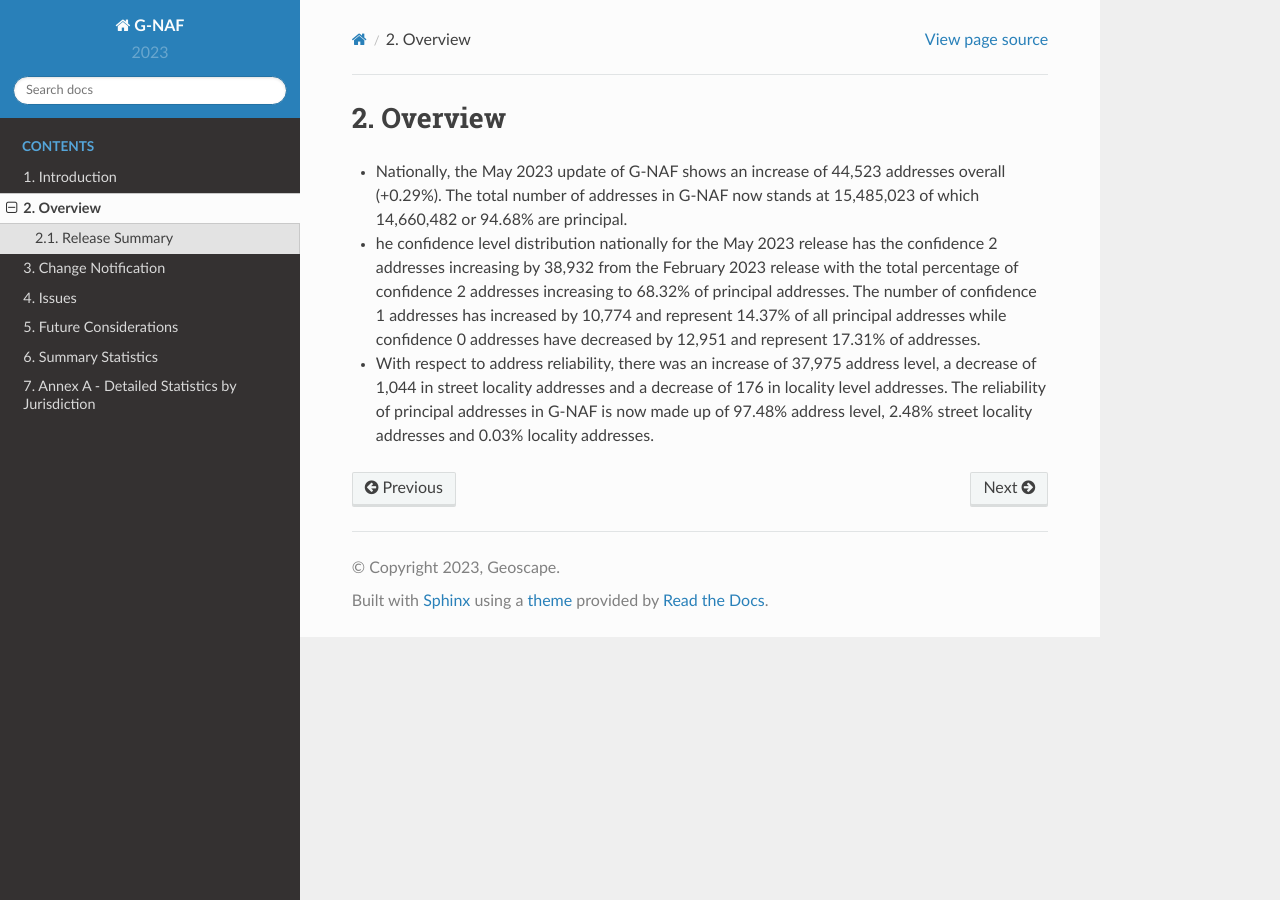
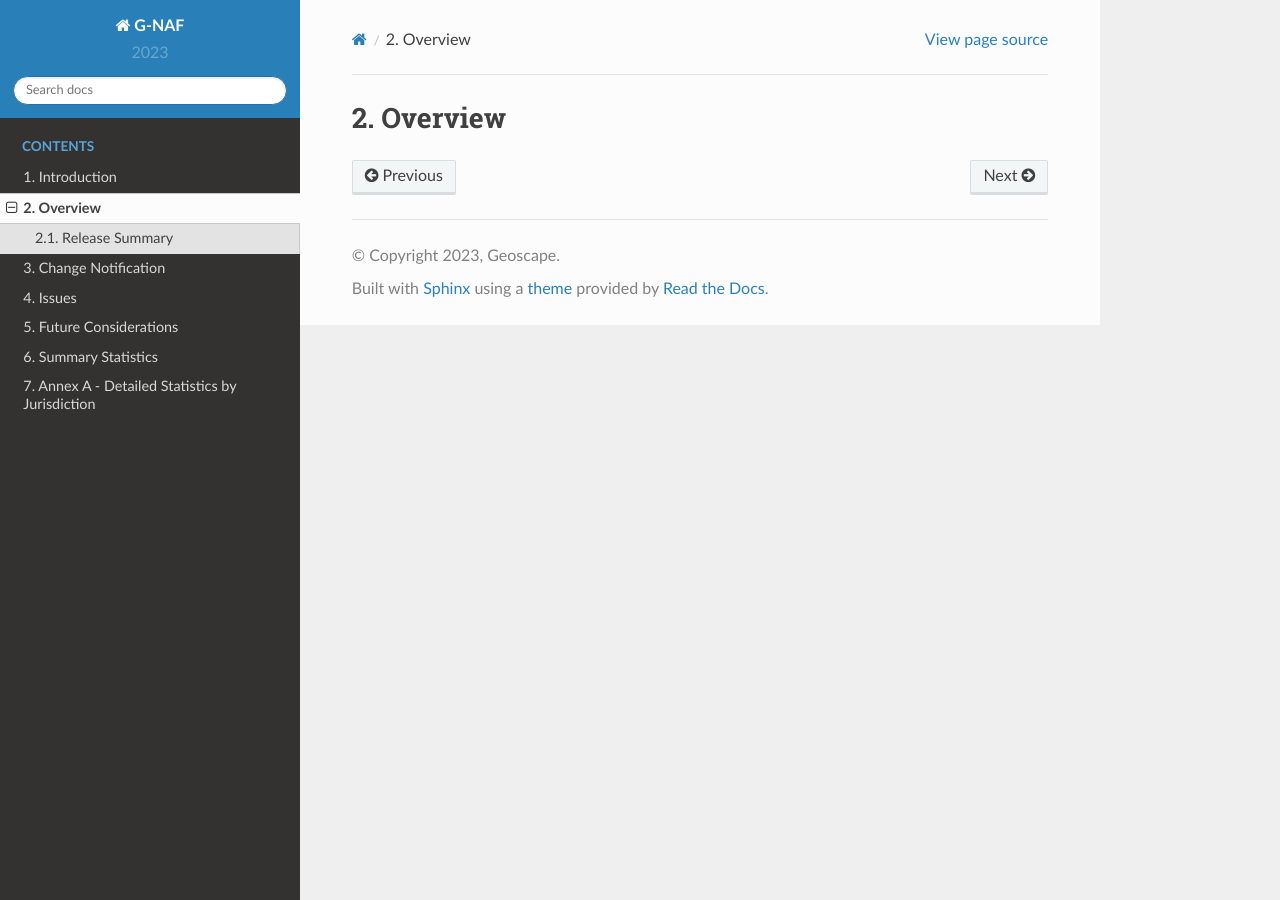
Before and after one commit to geoscape/read-the-docs-trial, a Sphinx documentation site: the page built from docs/source/overview.rst, in a window 1280 px wide. Built offline with Sphinx 7.4.7 and the Read the Docs theme 2.0.0, drawn with Linux system fonts in a browser that asks for light colours.

Commit message:
Moving text in overview around to remove empty headings

```diff
--- a/docs/source/overview.rst
+++ b/docs/source/overview.rst
@@ -2,9 +2,6 @@
 Overview
 ========
 
-* Nationally, the May 2023 update of G-NAF shows an increase of 44,523 addresses overall (+0.29%). The total number of addresses in G-NAF now stands at 15,485,023 of which 14,660,482 or 94.68% are principal.
-* he confidence level distribution nationally for the May 2023 release has the confidence 2 addresses increasing by 38,932 from the February 2023 release with the total percentage of confidence 2 addresses increasing to 68.32% of principal addresses. The number of confidence 1 addresses has increased by 10,774 and represent 14.37% of all principal addresses while confidence 0 addresses have decreased by 12,951 and represent 17.31% of addresses.
-* With respect to address reliability, there was an increase of 37,975 address level, a decrease of 1,044 in street locality addresses and a decrease of 176 in locality level addresses. The reliability of principal addresses in G-NAF is now made up of 97.48% address level, 2.48% street locality addresses and 0.03% locality addresses.
 
 .. toctree::
     :hidden:
--- a/docs/source/overview/release_summary.rst
+++ b/docs/source/overview/release_summary.rst
@@ -1,3 +1,7 @@
 ---------------
 Release Summary
 ---------------
+
+* Nationally, the May 2023 update of G-NAF shows an increase of 44,523 addresses overall (+0.29%). The total number of addresses in G-NAF now stands at 15,485,023 of which 14,660,482 or 94.68% are principal.
+* The confidence level distribution nationally for the May 2023 release has the confidence 2 addresses increasing by 38,932 from the February 2023 release with the total percentage of confidence 2 addresses increasing to 68.32% of principal addresses. The number of confidence 1 addresses has increased by 10,774 and represent 14.37% of all principal addresses while confidence 0 addresses have decreased by 12,951 and represent 17.31% of addresses.
+* With respect to address reliability, there was an increase of 37,975 address level, a decrease of 1,044 in street locality addresses and a decrease of 176 in locality level addresses. The reliability of principal addresses in G-NAF is now made up of 97.48% address level, 2.48% street locality addresses and 0.03% locality addresses.
```
